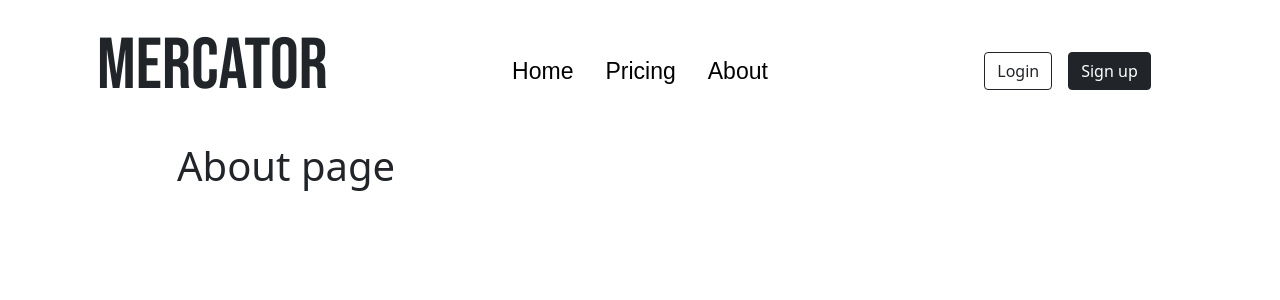
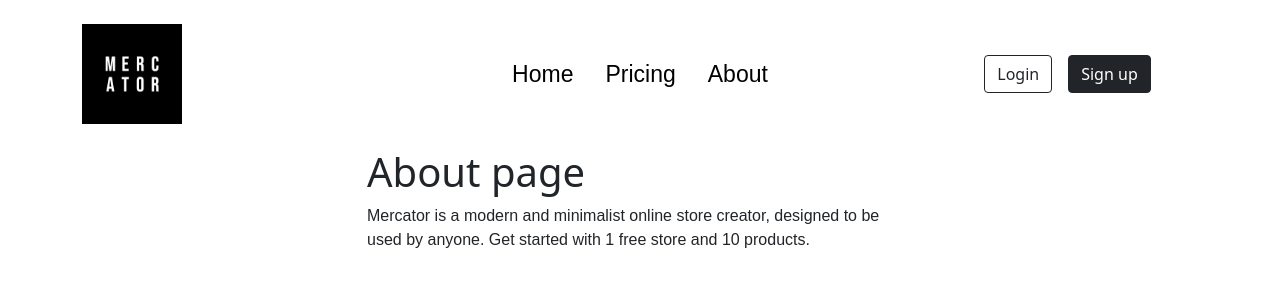
Before and after one commit to maxinnes/uni_web_project, a React (Create React App) app: page /about in a window 1280 px wide. Shown: the top 300 px of the page. Built offline with nearby package versions, Linux system fonts and the light colour scheme; a web font is replaced by a local one.

Commit message:
Design improvement’s

```diff
--- a/src/Pages/HomePage/Components/AboutPageContents.js
+++ b/src/Pages/HomePage/Components/AboutPageContents.js
@@ -3,11 +3,12 @@ import React from "react";
 class AboutPageContents extends React.Component{
     render() {
         return <div className="row mt-4">
-            <div className="col-md-1"/>
-            <div className="col-md-10">
+            <div className="col-md-3"/>
+            <div className="col-md-6">
                 <h1>About page</h1>
+                <p>Mercator is a modern and minimalist online store creator, designed to be used by anyone. Get started with 1 free store and 10 products.</p>
             </div>
-            <div className="col-md-1"/>
+            <div className="col-md-3"/>
         </div>
     }
 }
--- a/src/Pages/HomePage/Components/HomePageNavigation.js
+++ b/src/Pages/HomePage/Components/HomePageNavigation.js
@@ -6,7 +6,8 @@ import AccountButtons from "./AccountButtons";
 class HomePageNavigation extends React.Component{
     render() {
         return <div className="row">
-            <div className="col-md-3 d-flex flex-row justify-content-center align-items-center">
+            {/*<div className="col-md-3 d-flex flex-row justify-content-center align-items-center">*/}
+            <div className="col-md-3">
                 <Logo/>
             </div>
             <div className="col-md-6 d-flex flex-row justify-content-center align-items-center">
--- a/src/Pages/HomePage/Components/Logo.js
+++ b/src/Pages/HomePage/Components/Logo.js
@@ -2,7 +2,8 @@ import React from "react";
 
 class Logo extends React.Component{
     render() {
-        return <h1 className="logo-text">mercator</h1>
+        //return <h1 className="logo-text">mercator</h1>
+        return <div className="logo"/>
     }
 }
 
--- a/src/scss/main.scss
+++ b/src/scss/main.scss
@@ -11,47 +11,20 @@ $secondary-font: 'museo-sans', sans-serif;
 
 // Navigation style
 nav {
-  //.active {
-  //  font-weight: bold; // will change this to underline
-  //}
+  .active {
+    font-weight: bold; // will change this to underline
+  }
   a{
     font-size: 23px;
     font-family: $secondary-font;
   }
-  .navigation-dot{
-    width: 6px;
-    height: 6px;
-    background: black;
-    border-radius: 50%;
-    opacity: 0;
-    -webkit-transform: translateX(30px);
-    transform: translateX(30px);
-    -webkit-transition: all 0.2s ease-in-out;
-    transition: all 0.2s ease-in-out;
-  }
-  a:nth-child(1):hover ~ .navigation-dot {
-    -webkit-transform: translateX(30px);
-    transform: translateX(30px);
-    -webkit-transition: all 0.2s ease-in-out;
-    transition: all 0.2s ease-in-out;
-    opacity: 1;
-  }
-
-  a:nth-child(2):hover ~ .navigation-dot {
-    -webkit-transform: translateX(110px);
-    transform: translateX(110px);
-    -webkit-transition: all 0.2s ease-in-out;
-    transition: all 0.2s ease-in-out;
-    opacity: 1;
-  }
-
-  a:nth-child(3):hover ~ .navigation-dot {
-    -webkit-transform: translateX(200px);
-    transform: translateX(200px);
-    -webkit-transition: all 0.2s ease-in-out;
-    transition: all 0.2s ease-in-out;
-    opacity: 1;
-  }
+}
+.logo{
+  background-image: url("../images/logo.png");
+  background-position: center;
+  background-size: contain;
+  width: 100px;
+  height: 100px;
 }
 .logo-text{
   font-family: $main-font;
```
Also changed, not shown: src/images/logo.png (added), src/scss/main.css, 1 other file (tests, documents, lock files or other folders).
